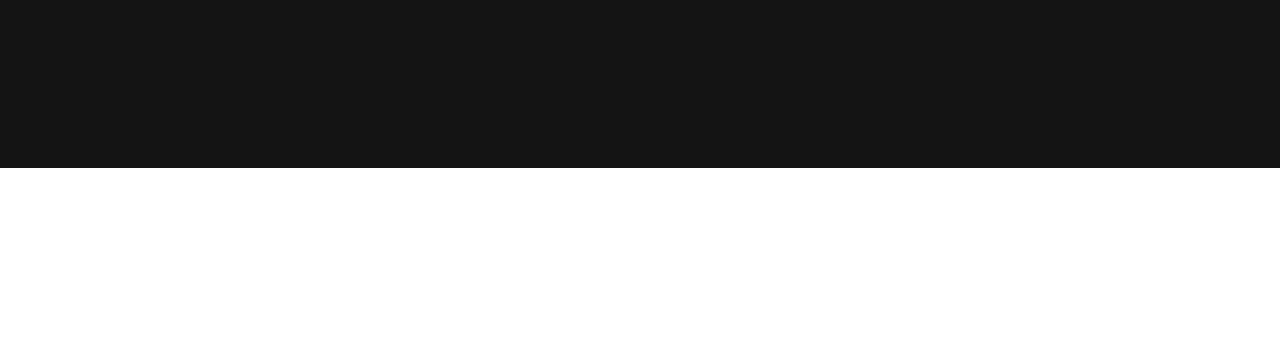
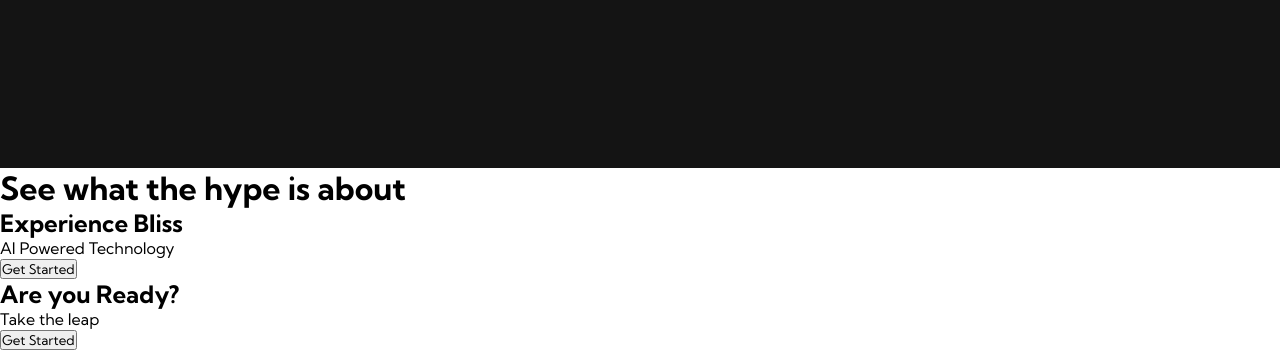
Before and after one commit to hlkirkness/beginnerswebsite, a plain HTML site: page index.html in a window 1280 px wide. Shown: the part 632-982 px from the top of the page. Before the commit the page ends 800 px from the top, so only its background shows below. Drawn offline with Linux system fonts and the light colour scheme.

Commit message:
started services section

```diff
--- a/index.html
+++ b/index.html
@@ -49,6 +49,24 @@
             </div>
         </div>
     </div>
+
+    <!-- Services Section -->
+    <div class="services">
+        <h1>See what the hype is about</h1>
+        <div class="services__container">
+            <div class="services__card">
+                <h2>Experience Bliss</h2>
+                <p>AI Powered Technology</p>
+                <button>Get Started</button>
+            </div>
+            <div class="services__card">
+                <h2>Are you Ready?</h2>
+                <p>Take the leap</p>
+                <button>Get Started</button>
+            </div>
+        </div>
+    </div>
+
     <script src="app.js"></script>
 </body>
 </html>
--- a/styles.css
+++ b/styles.css
@@ -347,3 +347,5 @@
         margin: 2.5rem 0;
     }
 }
+
+/* Services Section CSS */
```
